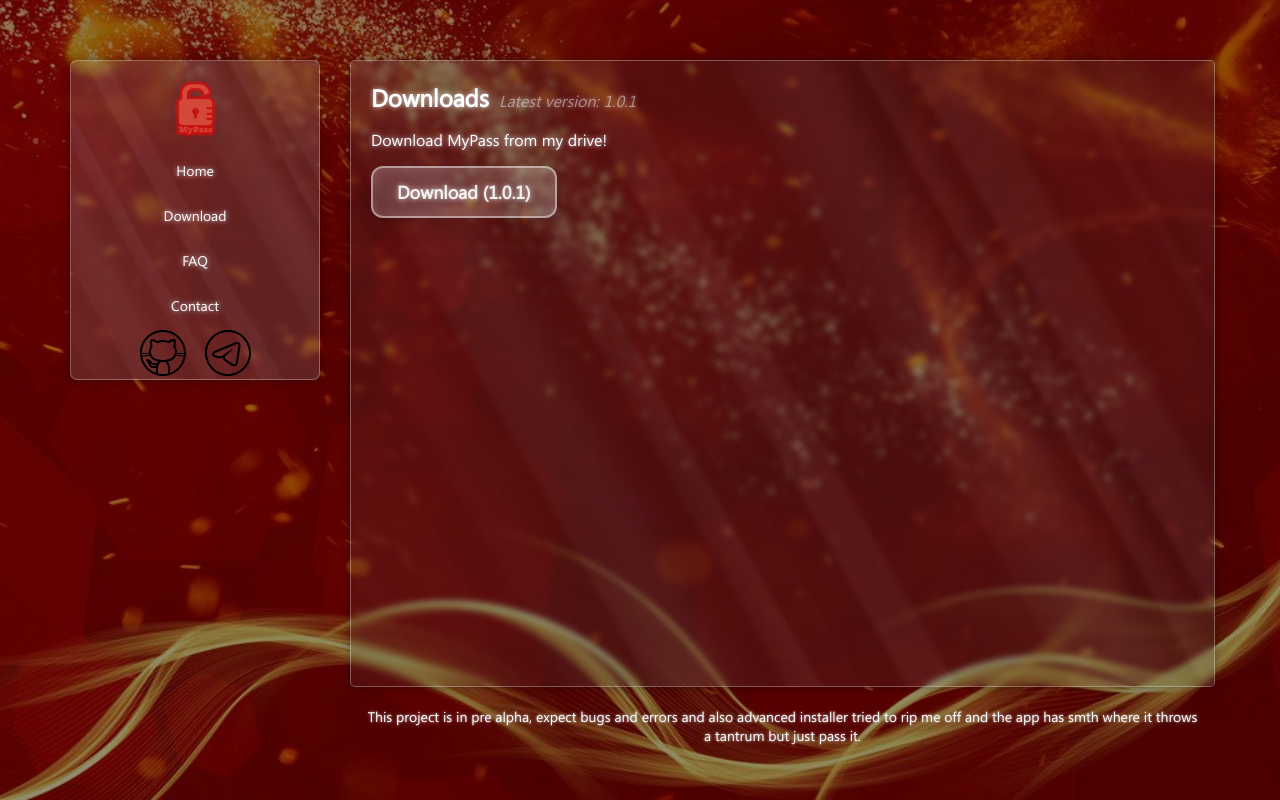
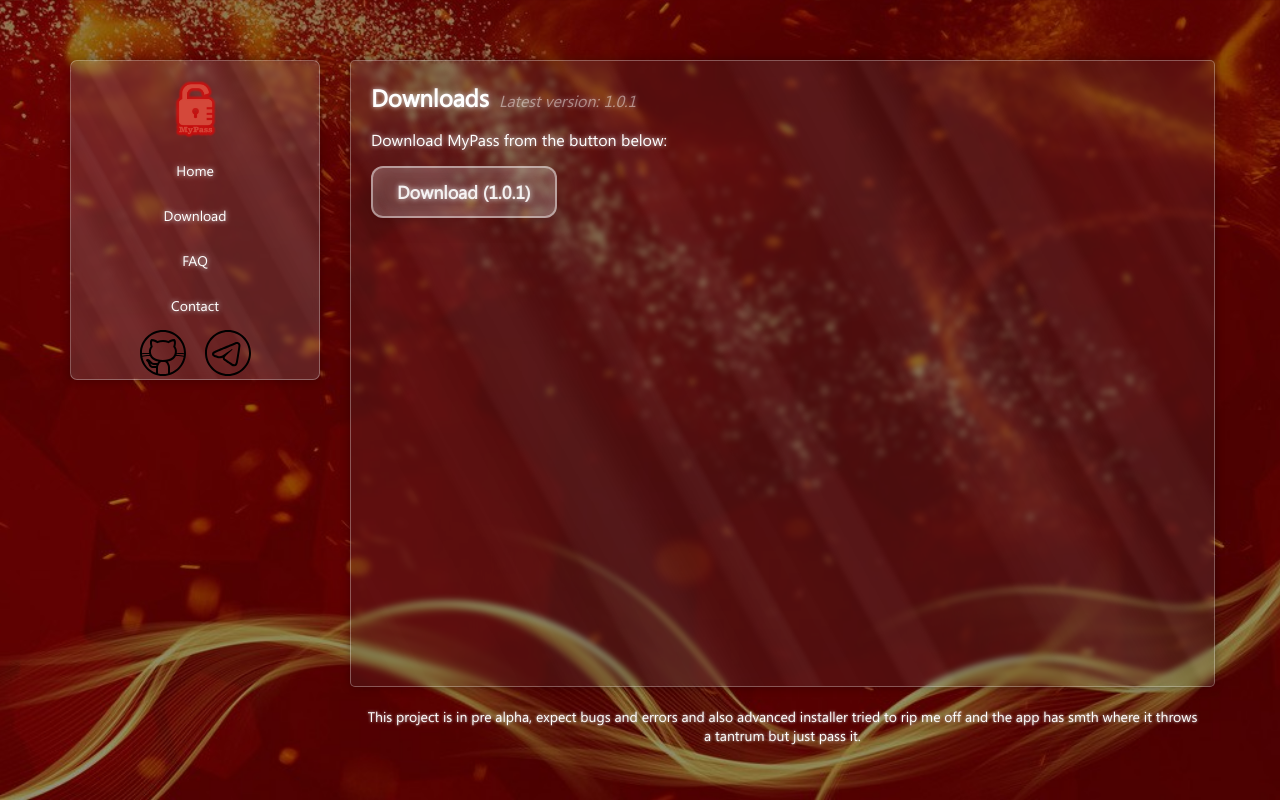
Before and after one commit to mypassapp/mypassapp, a plain HTML site: page index.html in a window 1280 px wide. Both pictures are taken after a click on the link "Download". Drawn offline with Linux system fonts and the light colour scheme.

Commit message:
Update index.html

```diff
--- a/index.html
+++ b/index.html
@@ -61,7 +61,7 @@
                 <h2>Downloads</h2>
                 <p>Latest version: 1.0.1</p>
             </div>
-            <p>Download MyPass from my drive!</p>
+            <p>Download MyPass from the button below:</p>
             <a class="download-button" href="Assets/Downloads/MyPassInstaller.exe" download>Download (1.0.1)</a>
 
         </div>
```
